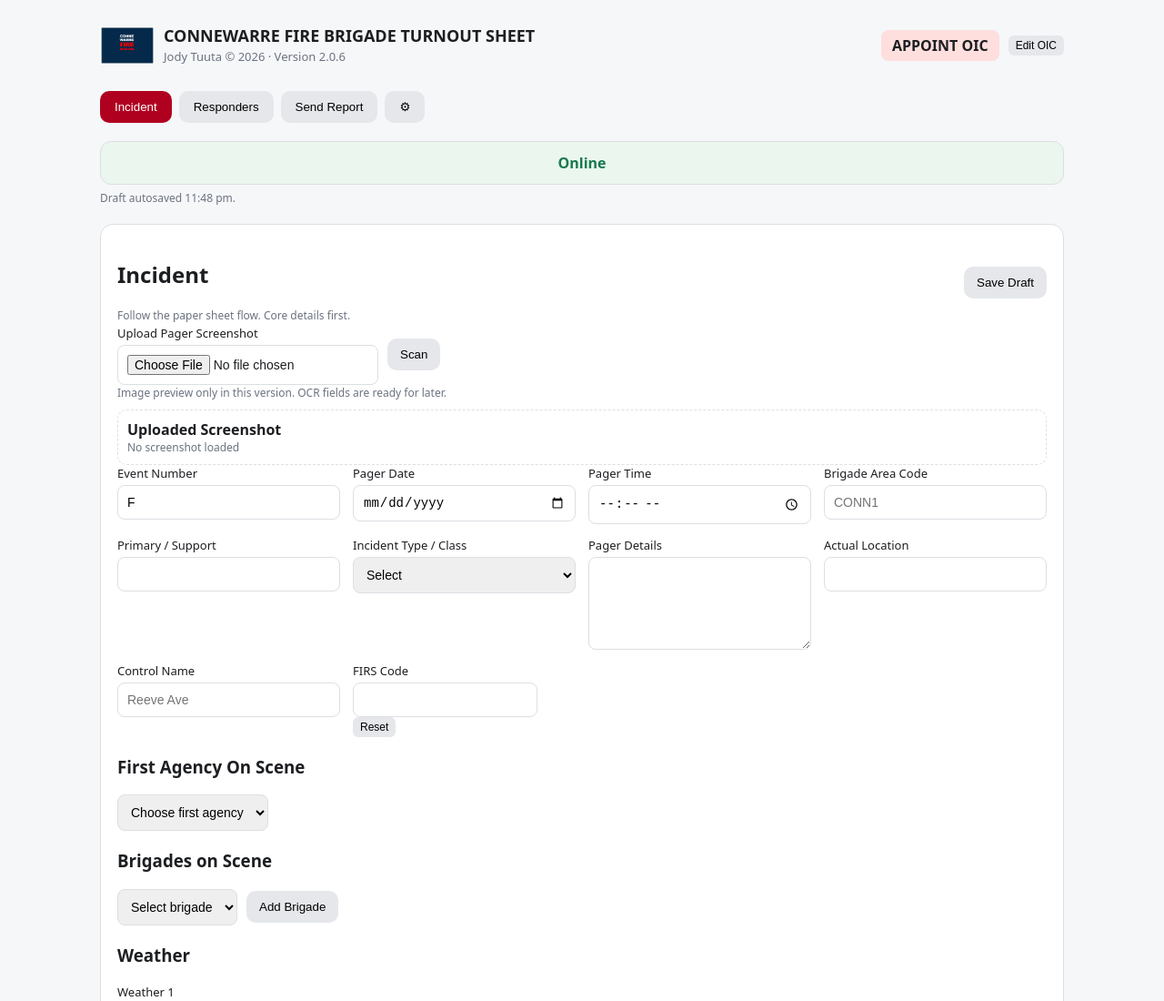
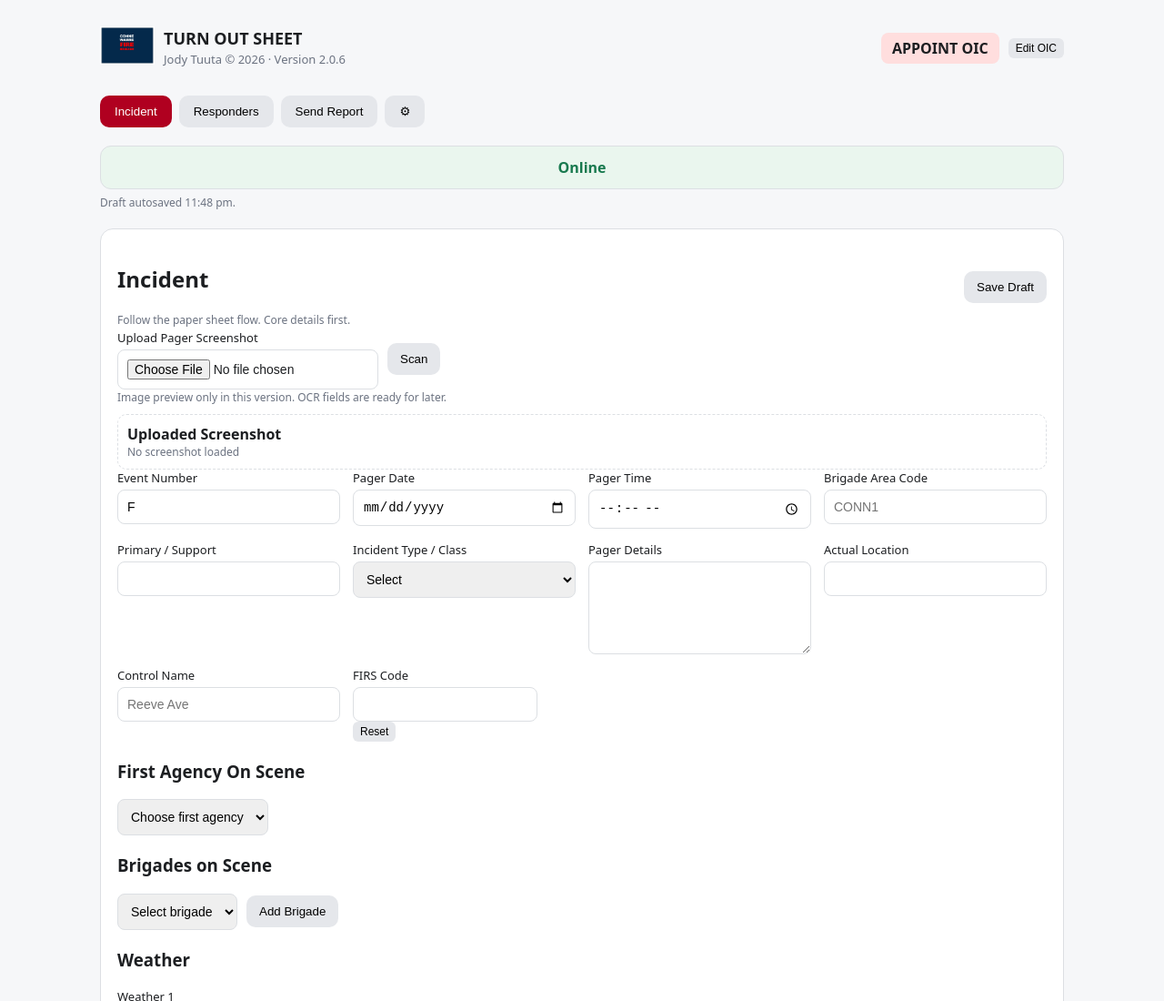
Before and after one commit to jodywarren/sheet, a plain HTML site: page index.html in a window 1280 px wide. Shown: the top 1100 px of the page at 91% size. Drawn offline with Linux system fonts and the light colour scheme.

Commit message:
Update index.html

```diff
--- a/index.html
+++ b/index.html
@@ -13,13 +13,15 @@
 <body>
   <div class="app">
     <header class="app-header">
-      <div class="brand-wrap">
-        <img src="./connewarre-logo.png" alt="Connewarre logo" class="logo" />
-        <div>
-          <h1>CONNEWARRE FIRE BRIGADE TURNOUT SHEET</h1>
-          <p>Jody Tuuta © 2026 · Version <span id="appVersionText">2.0.6</span></p>
-        </div>
-      </div>
+<div class="brand-wrap">
+  <div class="logo-frame">
+    <img src="./connewarre-logo.png" alt="Connewarre Fire Brigade logo" class="logo" />
+  </div>
+  <div class="brand-text">
+    <h1>TURN OUT SHEET</h1>
+    <p>Jody Tuuta © 2026 · Version <span id="appVersionText">2.0.6</span></p>
+  </div>
+</div>
 
       <div class="header-actions">
         <div id="oicBanner" class="oic-banner missing">APPOINT OIC</div>
```
